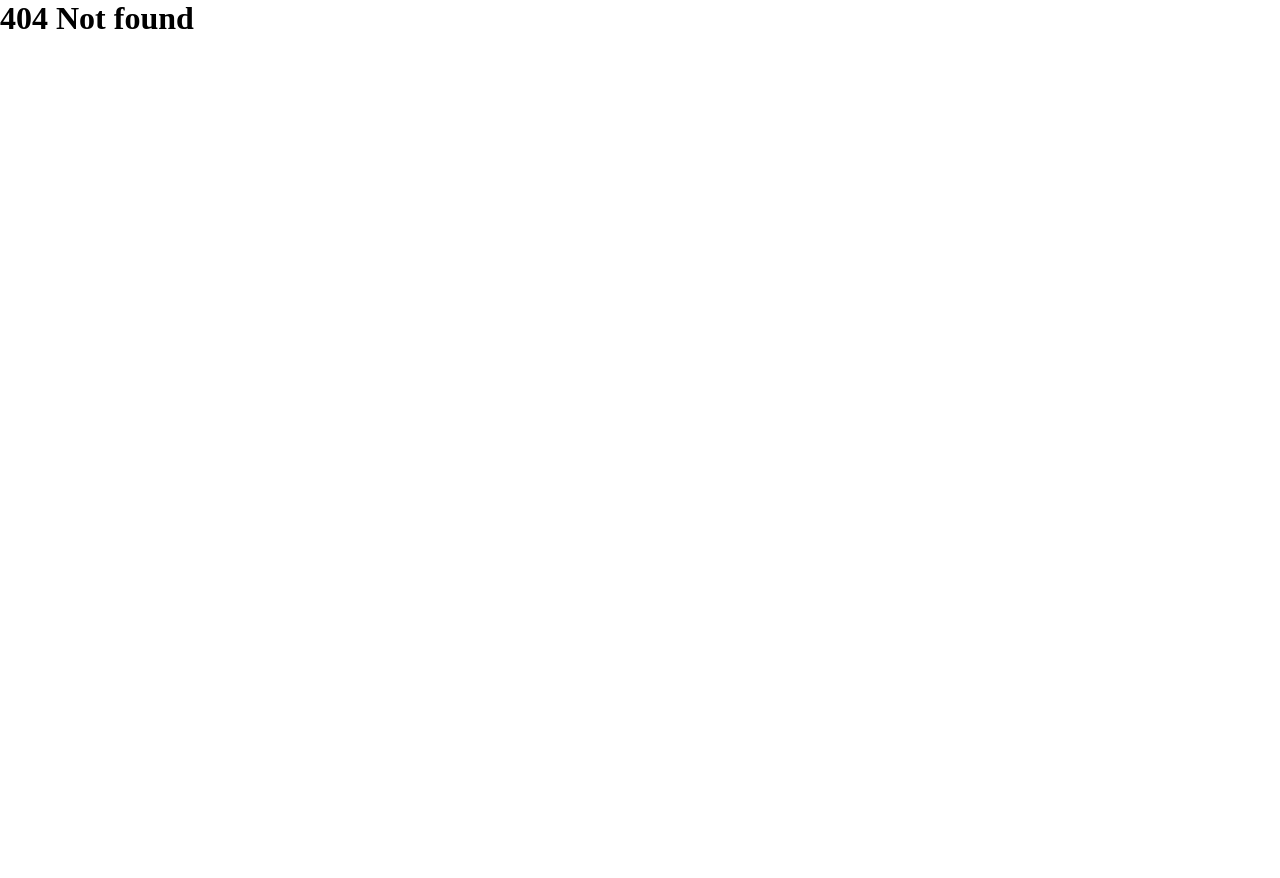
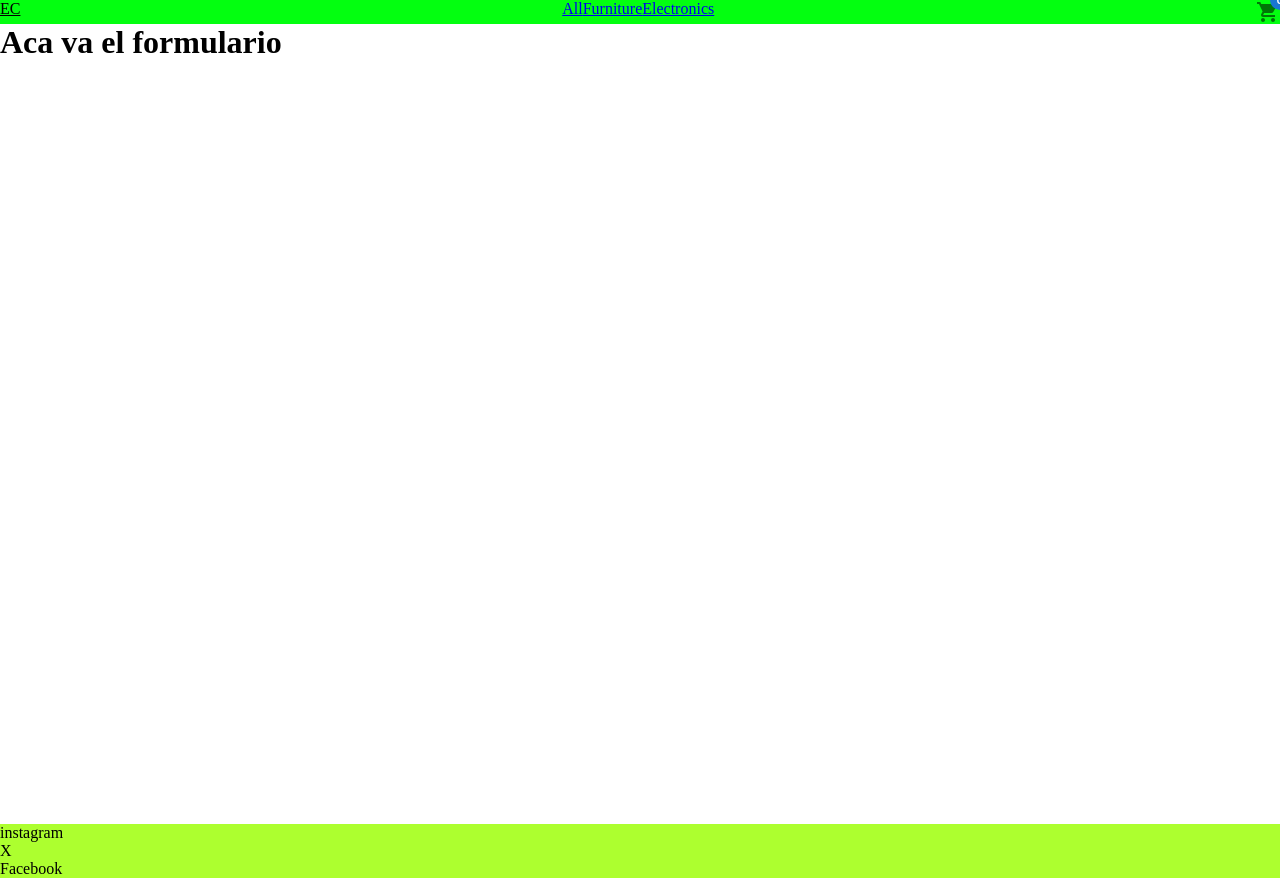
Before and after one commit to dolianaleal/react_1, a React (Vite) app: page /checkout in a window 1280 px wide. Before the commit this address had no page. Before the commit the page ends 800 px from the top, so only its background shows below. Built offline with nearby package versions, Linux system fonts and the light colour scheme.

Commit message:
mui_reminder/css

```diff
--- a/src/App.jsx
+++ b/src/App.jsx
@@ -3,6 +3,7 @@ import ItemListContainer from "./pag/itemListContainer/ItemListContainer";
 import Cart from "./pag/cart/Cart";
 import ItemDetailContainer from "./pag/itemDetailContainer/ItemDetailContainer";
 import Layout from "./components/layout/Layout";
+import Checkout from "./pag/checkout/Checkout";
 
 function App() {
   return (
@@ -13,6 +14,7 @@ function App() {
           <Route path="/category/:name" element={<ItemListContainer />} />
           <Route path="/cart" element={<Cart />} />
           <Route path="/itemDetail/:id" element={<ItemDetailContainer />} />
+          <Route path="/checkout" element={<Checkout />} />
         </Route>
 
         <Route path="*" element={<h1> 404 Not found</h1>} />
--- a/src/pag/Cart/Cart.jsx
+++ b/src/pag/Cart/Cart.jsx
@@ -1,7 +1,13 @@
+import { Button } from "@mui/material";
+import { Link } from "react-router-dom";
+
 const Cart = () => {
   return (
     <div>
       <h1>Aca va el carrito</h1>
+      <Link to="/checkout">
+        <Button variant="contained">Finalizar compra </Button>
+      </Link>
     </div>
   );
 };
--- /dev/null
+++ b/src/pag/checkout/Checkout.jsx
@@ -0,0 +1,9 @@
+const Checkout = () => {
+  return (
+    <div>
+      <h1>Aca va el formulario</h1>
+    </div>
+  );
+};
+
+export default Checkout;
--- a/src/pag/itemDetailContainer/ItemDetailContainer.jsx
+++ b/src/pag/itemDetailContainer/ItemDetailContainer.jsx
@@ -15,12 +15,14 @@ const ItemDetailContainer = () => {
     }
   }, [id]);
 
-  //inf del producto
-  //unidades en stock
   console.log(item);
 
   const onAdd = (quantity) => {
-    console.log(quantity);
+    //inf del producto
+    //unidades en stock
+
+    let objetoFinal = { ...item, quantity: quantity };
+    console.log(objetoFinal);
   };
 
   return <ItemDetail item={item} onAdd={onAdd} />;
```
